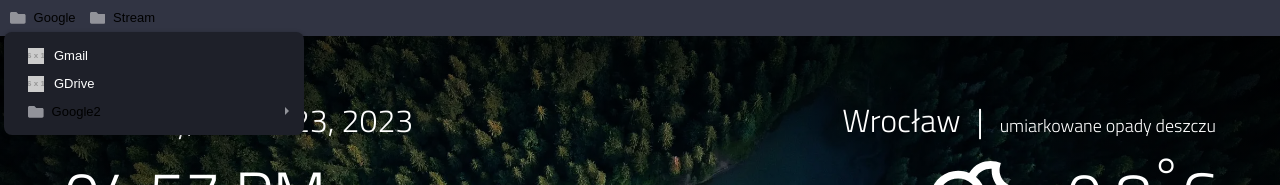
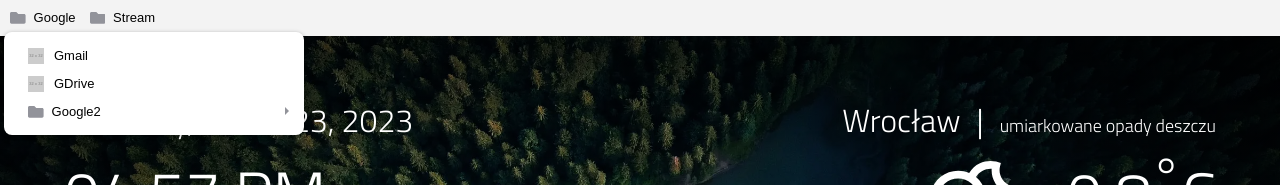
Before and after one commit to Kyczan/kowal-new-tab-extension, a React (Create React App) app: page / in a window 1280 px wide. Both pictures are taken after a click on the button "Google". Shown: the top 185 px of the page. Built offline with nearby package versions, Linux system fonts and the light colour scheme; no server answers.

Commit message:
💄 (bookmarks): Add light theme

```diff
--- a/src/features/bookmarks/Bookmarks.module.css
+++ b/src/features/bookmarks/Bookmarks.module.css
@@ -1,10 +1,5 @@
 .bookmarks {
-  --bg-color: #313443;
-  --bg-hover: rgba(255, 255, 255, 0.08);
-  --folder-color: #92939a;
-  --dropdown-bg-color: #1e2029;
-
-  background-color: var(--bg-color);
+  background-color: var(--bookmarks-bar-bg);
   font-family: sans-serif;
   font-size: 13px;
   font-weight: 400;
@@ -42,7 +37,7 @@
   align-items: center;
   padding: 6px;
   text-decoration: none;
-  color: #fff;
+  color: initial;
 }
 
 .menuItem a span {
@@ -52,13 +47,13 @@
 }
 
 .menuItem:hover {
-  background: var(--bg-hover);
+  background: var(--bookmarks-bg-hover);
   border: none;
   border-radius: 4px;
 }
 
 .menuItem .btn svg {
-  color: var(--folder-color);
+  color: var(--bookmarks-folder-bg);
   font-size: larger;
 }
 
@@ -86,7 +81,7 @@
   height: 0;
   border-top: 4px solid transparent;
   border-bottom: 4px solid transparent;
-  border-left: 4px solid var(--folder-color);
+  border-left: 4px solid var(--bookmarks-folder-bg);
 }
 
 .dropdown {
@@ -98,7 +93,7 @@
   min-width: 300px;
   max-width: 400px;
   list-style: none;
-  background-color: var(--dropdown-bg-color);
+  background-color: var(--bookmarks-dropdown-bg);
   border-radius: 8px;
   box-shadow: rgb(0 0 0 / 30%) 0px 1px 4px 0px;
 }
--- a/src/features/bookmarks/components/MenuItem.tsx
+++ b/src/features/bookmarks/components/MenuItem.tsx
@@ -72,7 +72,7 @@ const MenuItem = ({ item, depthLevel }: IMenuItemProps) => {
 
       {item.url && (
         <a key={item.id} href={item.url}>
-          <img className={styles.img} src={getFavicon(item.url, 16)} alt="" />{' '}
+          <img className={styles.img} src={getFavicon(item.url, 32)} alt="" />{' '}
           <span>{item.title}</span>
         </a>
       )}
--- a/src/styles/global.css
+++ b/src/styles/global.css
@@ -4,6 +4,10 @@
   color-scheme: light;
   --background-color: #fff;
   --top-sites-tile-bg: #fff;
+  --bookmarks-bar-bg: #f3f3f3;
+  --bookmarks-dropdown-bg: #fff;
+  --bookmarks-folder-bg: #92939a;
+  --bookmarks-bg-hover: rgba(0, 0, 0, 0.08);
 }
 
 /* dark theme */
@@ -12,6 +16,10 @@
     color-scheme: dark;
     --background-color: #333639;
     --top-sites-tile-bg: #1e2029;
+    --bookmarks-bar-bg: #313443;
+    --bookmarks-dropdown-bg: #1e2029;
+    --bookmarks-folder-bg: #92939a;
+    --bookmarks-bg-hover: rgba(255, 255, 255, 0.08);
   }
 }
 
```
